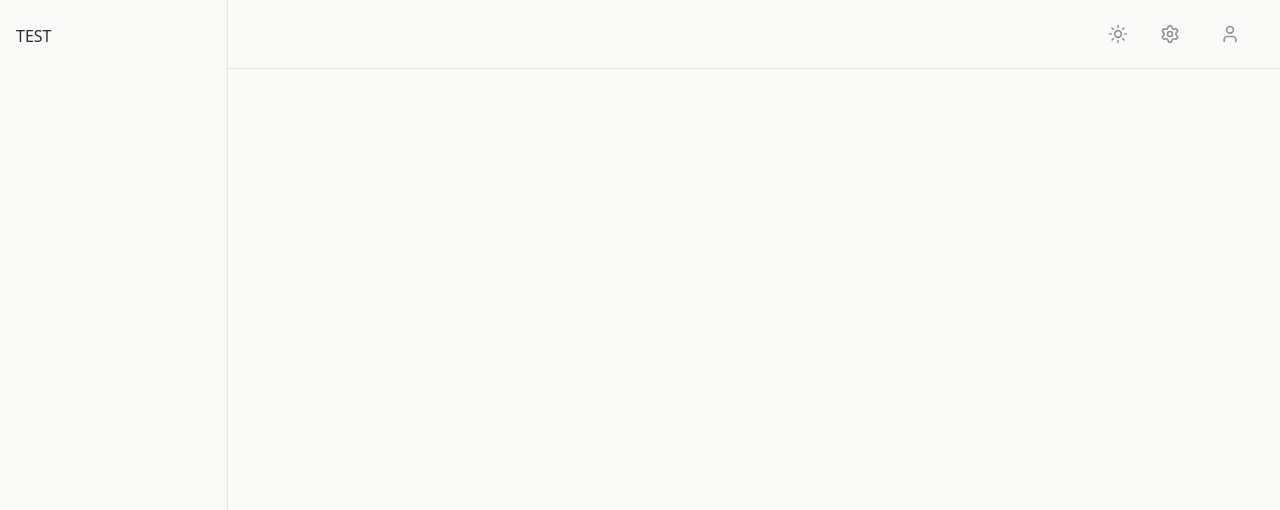
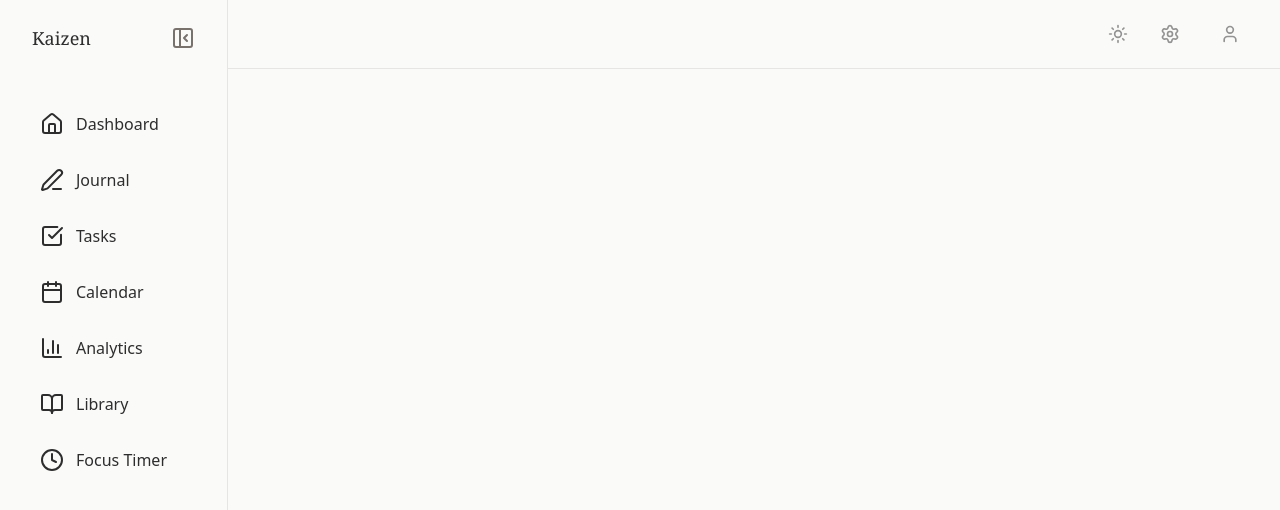
Before and after one commit to ItsKensann/daily_improvement, a React (Vite) app in the folder client/: page /dashboard in a window 1280 px wide. Shown: the top 510 px of the page. Built offline with nearby package versions, Linux system fonts and the light colour scheme; no server answers.

Commit message:
added sidebar icons

```diff
--- a/client/src/App.jsx
+++ b/client/src/App.jsx
@@ -4,13 +4,15 @@ import Landing from "./pages/Landing";
 import Dashboard from "./pages/Dashboard";
 import Tasks from "./pages/Tasks";
 import { AuthProvider } from "./context/AuthContext";
+import { ThemeProvider } from "./context/ThemeContext";
+import { SidebarProvider } from "./context/SidebarContext";
 import "./index.css";
-import { ThemeProvider } from "./context/ThemeContext";
 
 function App() {
   return (
     <AuthProvider>
       <ThemeProvider>
+        <SidebarProvider>
           <BrowserRouter>
             <Routes>
               <Route path="/" element={<Landing />} />
@@ -18,6 +20,7 @@ function App() {
               <Route path="/tasks" element={<Tasks />} />
             </Routes>
           </BrowserRouter>
+        </SidebarProvider>
       </ThemeProvider>
     </AuthProvider>
   );
--- a/client/src/components/Sidebar.jsx
+++ b/client/src/components/Sidebar.jsx
@@ -8,9 +8,14 @@ import {
   BookOpen,
   Clock,
   PenLine,
+  PanelLeftClose,
+  PanelLeft,
 } from "lucide-react";
+import { useSideBar } from "../context/SidebarContext";
 
 export function SideBar() {
+  const { isCollapsed, toggleSidebar } = useSideBar();
+
   const navItems = [
     { icon: Home, label: "Dashboard", href: "/dashboard" },
     { icon: PenLine, label: "Journal", href: "/journal" },
@@ -22,10 +27,41 @@ export function SideBar() {
   ];
 
   return (
-    <aside className="w-[228px] border-r border-border bg-background px-4 py-6">
-      <div></div>
-      <nav>
-        <Link to="/tasks">TEST</Link>
+    <aside
+      className={`border-r bg-background py-6 transition-all duration-300 ${
+        isCollapsed ? "w-[92px] px-3" : "w-[228px] px-4"
+      }`}
+    >
+      <div
+        className={`mb-12 flex items-center ${
+          isCollapsed ? "justify-center" : "justify-between px-4"
+        }`}
+      >
+        <h1 className={isCollapsed ? "hidden" : "font-serif text-lg"}>
+          Kaizen
+        </h1>
+        <button
+          onClick={toggleSidebar}
+          className="text-muted-foreground hover:text-foreground transition-colors"
+        >
+          {isCollapsed ? <PanelLeft /> : <PanelLeftClose />}
+        </button>
+      </div>
+      <nav className="flex flex-col gap-2 px-3">
+        {navItems.map((item) => {
+          return (
+            <Link
+              key={item.href}
+              to={item.href}
+              className={`flex items-center gap-3 p-3 rounded-lg hover:bg-accent ${
+                isCollapsed ? "justify-center" : ""
+              }`}
+            >
+              <item.icon />
+              {!isCollapsed && <span>{item.label}</span>}
+            </Link>
+          );
+        })}
       </nav>
     </aside>
   );
```
Lines whose indentation alone changed are shown as unchanged.
